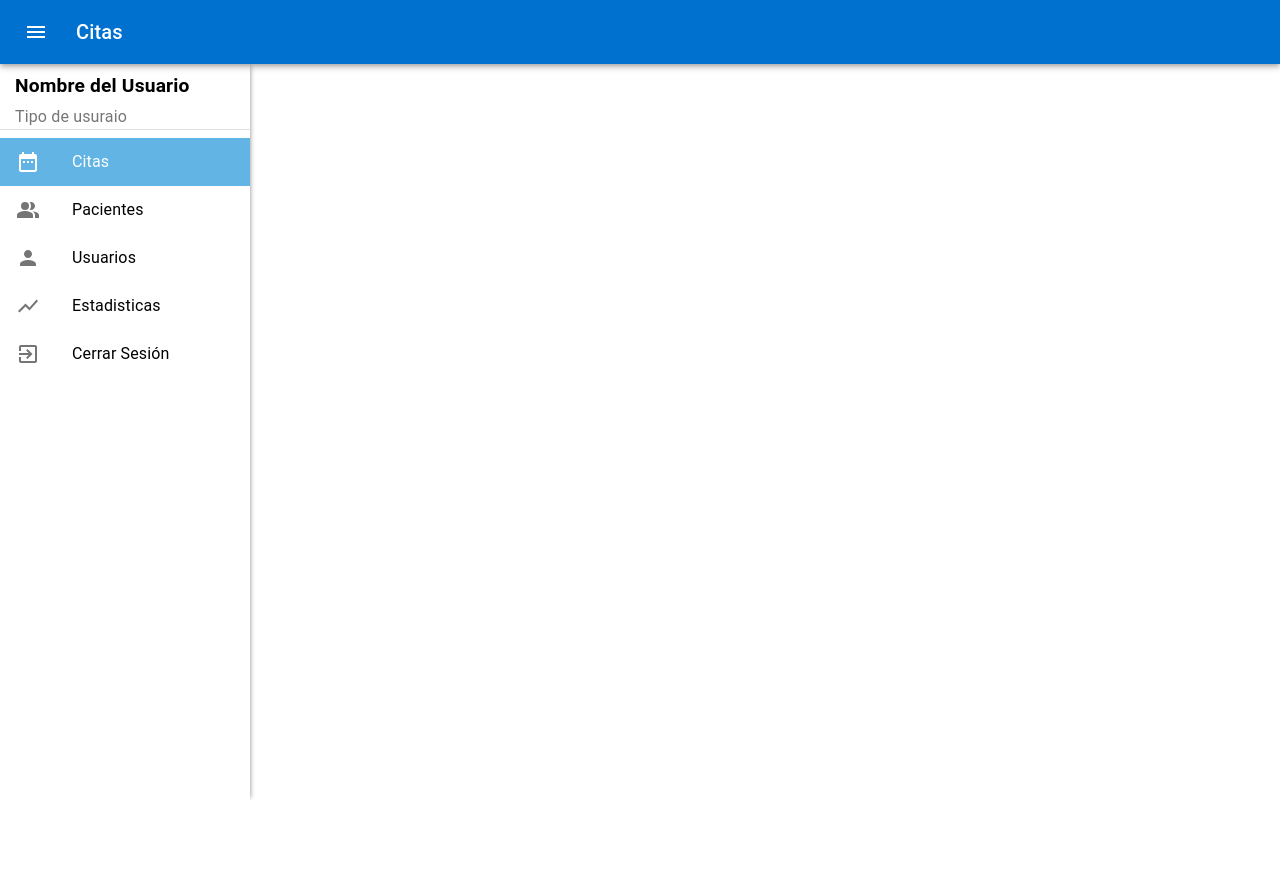
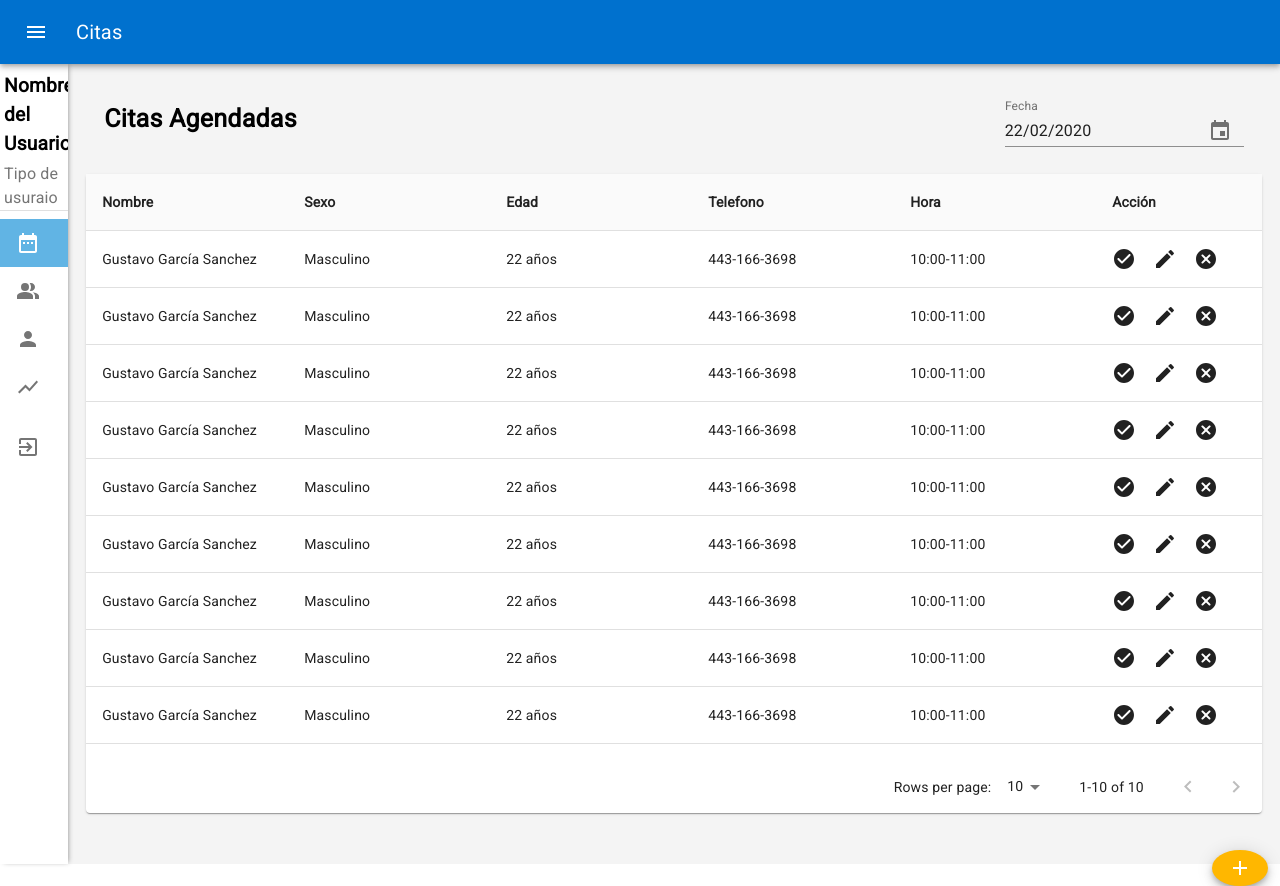
Before and after one commit to LeiWithP/cufri, a React (Create React App) app: page /Dates in a window 1280 px wide. Before the commit the page ends 800 px from the top, so only its background shows below. Built offline with nearby package versions, Linux system fonts and the light colour scheme.

Commit message:
Tabla de citas

```diff
--- a/public/index.html
+++ b/public/index.html
@@ -26,6 +26,7 @@
     -->
     <title>CUFRI</title>
   </head>
+  <link href='https://fonts.googleapis.com/css?family=Roboto' rel='stylesheet'>
   <body>
     <noscript>You need to enable JavaScript to run this app.</noscript>
     <div id="root"></div>
--- a/src/Components/AppBar.jsx
+++ b/src/Components/AppBar.jsx
@@ -17,6 +17,7 @@ const useStyles = makeStyles(theme => ({
   title: {
     flexGrow: 1,
   },
+
 }));
 export default function ButtonAppBar(props) {
   const [open,setOpen] = useState(true);
@@ -32,10 +33,10 @@ export default function ButtonAppBar(props) {
     console.log(open);
   }
   return (
-    <div className={classes.root} >
+    <div className={classes.root}>
       <AppBar position="static" style={{backgroundColor:"#0071CE"}}>
         <Toolbar>
-          <IconButton edge="start" className={classes.menuButton} color="inherit" aria-label="menu" onClick={open===false ? handleOpen:handleClose}>
+          <IconButton edge="start" className={classes.menuButton} color="inherit" aria-label="menu" onClick={open===true ? handleClose:handleOpen}>
             <MenuIcon />
           </IconButton>
           <Typography variant="h6" className={classes.title}>
--- a/src/Components/SideMenu.jsx
+++ b/src/Components/SideMenu.jsx
@@ -1,7 +1,5 @@
 import React from 'react';
 import { makeStyles } from '@material-ui/core/styles';
-//import Drawer from '@material-ui/core/Drawer';
-//import Button from '@material-ui/core/Button';
 import List from '@material-ui/core/List';
 import Divider from '@material-ui/core/Divider';
 import ListItem from '@material-ui/core/ListItem';
--- a/src/Dates/Dates.jsx
+++ b/src/Dates/Dates.jsx
@@ -1,13 +1,196 @@
 import React from 'react';
 import AppBar from '../Components/AppBar';
 import SideMenu from '../Components/SideMenu';
+import Typography from '@material-ui/core/Typography';
+import Paper from '@material-ui/core/Paper';
+import Table from '@material-ui/core/Table';
+import TableBody from '@material-ui/core/TableBody';
+import TableCell from '@material-ui/core/TableCell';
+import TableContainer from '@material-ui/core/TableContainer';
+import TableHead from '@material-ui/core/TableHead';
+import TablePagination from '@material-ui/core/TablePagination';
+import TableRow from '@material-ui/core/TableRow';
+import IconButton from '@material-ui/core/IconButton';
+import EditIcon from '@material-ui/icons/Edit';
+import Fab from '@material-ui/core/Fab';
+import AddIcon from '@material-ui/icons/Add';
+import CheckCircleRoundedIcon from '@material-ui/icons/CheckCircleRounded';
+import CancelRoundedIcon from '@material-ui/icons/CancelRounded';
+import {KeyboardDatePicker, MuiPickersUtilsProvider} from '@material-ui/pickers';
+import DateFnsUtils from '@date-io/date-fns';
+import { makeStyles } from '@material-ui/core/styles';
+
+const columns = [
+    { id: 'Nombre', label: 'Nombre', minWidth: 170,align: 'left' },
+    { id: 'Sexo', label: 'Sexo', minWidth: 170 ,align: 'left'},
+    {
+      id: 'Edad',
+      label: 'Edad',
+      minWidth: 170,
+      align: 'left',
+      format: value => value.toLocaleString(),
+    },
+    {
+      id: 'Telefono',
+      label: 'Telefono',
+      minWidth: 170,
+      align: 'left',
+      format: value => value.toLocaleString(),
+    },
+    {
+        id: 'Hora',
+        label: 'Hora',
+        minWidth: 170,
+        align: 'left',
+        format: value => value.toLocaleString(),
+      },
+      {
+        id: 'Acción',
+        label: 'Acción',
+        minWidth: 170,
+        align: 'left',
+        format: value => value.toLocaleString(),
+      },
+
+  ];
+
+  function createData(Nombre, Sexo, Edad, Telefono, Hora, Accion) {
+    return {Nombre, Sexo, Edad, Telefono, Hora, Accion};
+  }
+
+  const rows = [
+    createData("Gustavo García Sánchez", 'Masculino', '22 años', '443-166-3698',"10:00-11:00",<IconButton color="inherit" aria-label="edit" ><EditIcon/></IconButton>),
+    createData("Gustavo García Sánchez", 'Masculino', '22 años', '443-166-3698',"10:00-11:00",<IconButton color="inherit" aria-label="edit" ><EditIcon/></IconButton>),
+    createData("Gustavo García Sánchez", 'Masculino', '22 años', '443-166-3698',"10:00-11:00",<IconButton color="inherit" aria-label="edit" ><EditIcon/></IconButton>),
+    createData("Gustavo García Sánchez", 'Masculino', '22 años', '443-166-3698',"10:00-11:00",<IconButton color="inherit" aria-label="edit" ><EditIcon/></IconButton>),
+    createData("Gustavo García Sánchez", 'Masculino', '22 años', '443-166-3698',"10:00-11:00",<IconButton color="inherit" aria-label="edit" ><EditIcon/></IconButton>),
+    createData("Gustavo García Sánchez", 'Masculino', '22 años', '443-166-3698',"10:00-11:00",<IconButton color="inherit" aria-label="edit" ><EditIcon/></IconButton>),
+    createData("Gustavo García Sánchez", 'Masculino', '22 años', '443-166-3698',"10:00-11:00",<IconButton color="inherit" aria-label="edit" ><EditIcon/></IconButton>),
+    createData("Gustavo García Sánchez", 'Masculino', '22 años', '443-166-3698',"10:00-11:00",<IconButton color="inherit" aria-label="edit" ><EditIcon/></IconButton>),
+    createData("Gustavo García Sánchez", 'Masculino', '22 años', '443-166-3698',"10:00-11:00",<IconButton color="inherit" aria-label="edit" ><EditIcon/></IconButton>),
+    createData("Gustavo García Sánchez", 'Masculino', '22 años', '443-166-3698',"10:00-11:00",<IconButton color="inherit" aria-label="edit" ><EditIcon/></IconButton>),
+  ];
+  const useStyles = makeStyles(theme =>({
+    root: {
+      width: '97%',
+      alignSelf:"center",
+    },
+    container: {
+      maxHeight: 587,
+      minHeight: 587,
+    },
+    menuButton: {
+      marginRight: theme.spacing(2),
+    },
+    title: {
+      flexGrow: 1,
+    },
+  }));
 
 export default function Dates(){
+    const classes= useStyles();
+    const [selectedDate, setSelectedDate] = React.useState(new Date());
+    const [page, setPage] = React.useState(0);
+    const [rowsPerPage, setRowsPerPage] = React.useState(10);
+    const handleChangePage = (event, newPage) => {
+        setPage(newPage);
+      };
+
+      const handleChangeRowsPerPage = event => {
+        setRowsPerPage(+event.target.value);
+        setPage(0);
+      };
+
+    const handleDateChange = date => {
+      setSelectedDate(date);
+    };
     return(
         <div style={{height:"100vh",display:"flex",flexDirection:"column",flexWrap:"nowrap"}}>
             <AppBar nombre="Citas"/>
             <div style={{display:"flex",flexDirection:"row",flexWrap:"nowrap",width:"100%",height:"100%"}}>
             <SideMenu select="citas" />
+            <div style={{width:"100%",backgroundColor:"#F4F4F4",display:"flex",flexDirection:"column" }}>
+                <div style={{width:"100%",display:"flex",flexDirection:"row",justifyContent:"space-between" }}>
+                    <Typography style={{fontSize:"25px",fontWeight:"bolder",fontFamily:"Roboto",margin:"3%"}}>
+                        Citas Agendadas
+                    </Typography>
+                    <MuiPickersUtilsProvider utils={DateFnsUtils}>
+                    <KeyboardDatePicker
+                        disableToolbar
+                        variant="inline"
+                        format="dd/MM/yyyy"
+                        margin="normal"
+                        id="date-picker-inline"
+                        label="Fecha"
+                        value={selectedDate}
+                        onChange={handleDateChange}
+                        KeyboardButtonProps={{
+                            'aria-label': 'change date',
+                        }}
+                        style={{
+                            marginRight:"3%",
+                            alignSelf:"center"
+                        }}
+                        disablePast="true"
+                    />
+                    </MuiPickersUtilsProvider>
+                </div>
+                <Paper className={classes.root}>
+      <TableContainer className={classes.container}>
+        <Table stickyHeader aria-label="sticky table">
+          <TableHead>
+            <TableRow>
+              {columns.map(column => (
+                <TableCell
+                  key={column.id}
+                  align={column.align}
+                  style={{ minWidth: column.minWidth,fontWeight: 'bold'}}
+                >
+                  {column.label}
+                </TableCell>
+              ))}
+            </TableRow>
+          </TableHead>
+          <TableBody>
+            {rows.slice(page * rowsPerPage, page * rowsPerPage + rowsPerPage).map(row => {
+              return (
+                <TableRow hover role="checkbox" tabIndex={-1} key={row.code}>
+                  <TableCell>Gustavo García Sanchez</TableCell>
+                  <TableCell>Masculino</TableCell>
+                  <TableCell>22 años</TableCell>
+                  <TableCell>443-166-3698</TableCell>
+                  <TableCell>10:00-11:00</TableCell>
+                  <TableCell>
+                    <IconButton color="inherit" aria-label="edit" style={{padding:0,marginRight:"10%"}} >
+                      <CheckCircleRoundedIcon/>
+                    </IconButton>
+                    <IconButton color="inherit" aria-label="edit" style={{padding:0,marginRight:"10%"}} >
+                      <EditIcon/>
+                    </IconButton>
+                    <IconButton color="inherit" aria-label="edit" style={{padding:0,marginRight:"10%"}} >
+                      <CancelRoundedIcon/>
+                    </IconButton>
+                  </TableCell>
+                </TableRow>
+              );
+            })}
+          </TableBody>
+        </Table>
+      </TableContainer>
+      <TablePagination
+         rowsPerPageOptions={[10,5,  { label: 'All', value: -1 }]}
+        component="div"
+        count={rows.length}
+        rowsPerPage={rowsPerPage}
+        page={page}
+        onChangePage={handleChangePage}
+        onChangeRowsPerPage={handleChangeRowsPerPage}
+      />
+    </Paper>
+    <Fab color="primary" aria-label="add" style={{alignSelf:"flex-end",backgroundColor:"#FFB700",marginRight:"1%",marginTop:"3%"}} >
+        <AddIcon />
+    </Fab>
+                </div>
             </div>
         </div>
     );
```
Also changed, not shown: package.json (+9 -1 lines), 1 other file (tests, documents, lock files or other folders).
